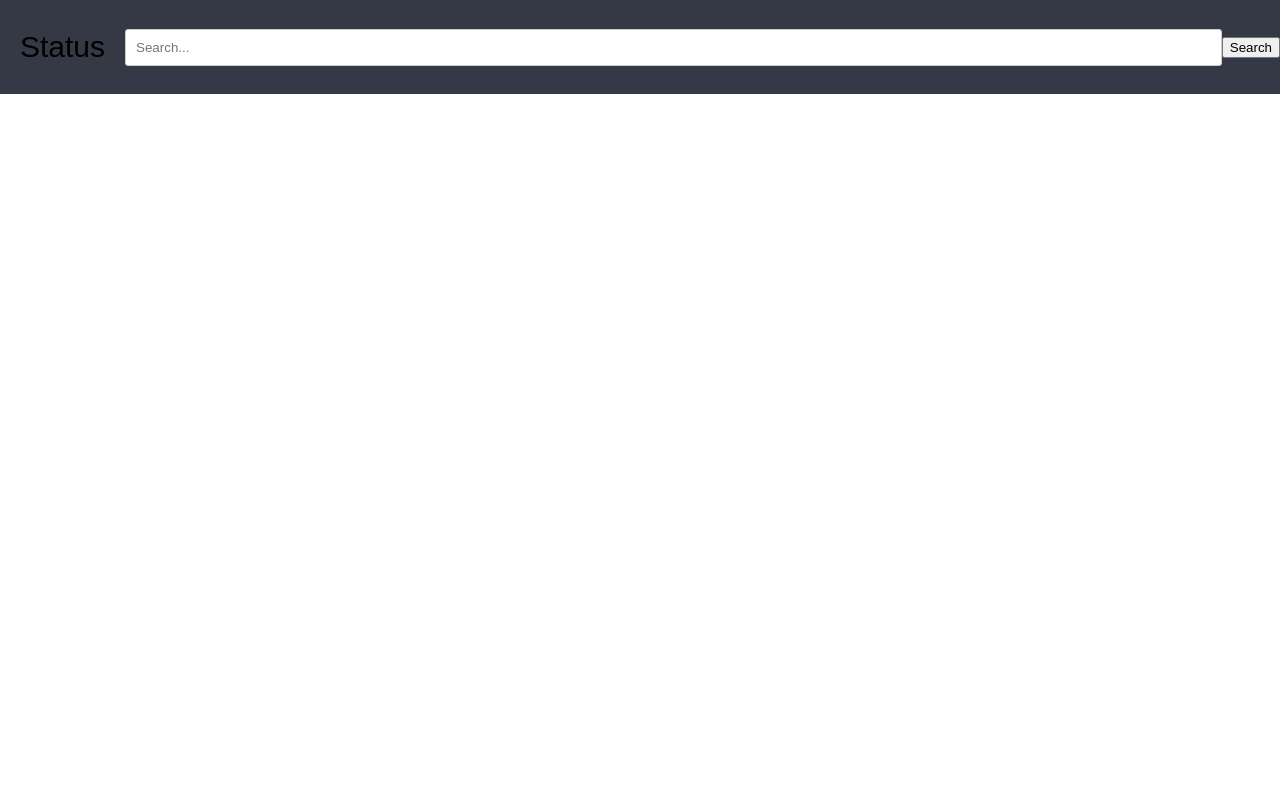
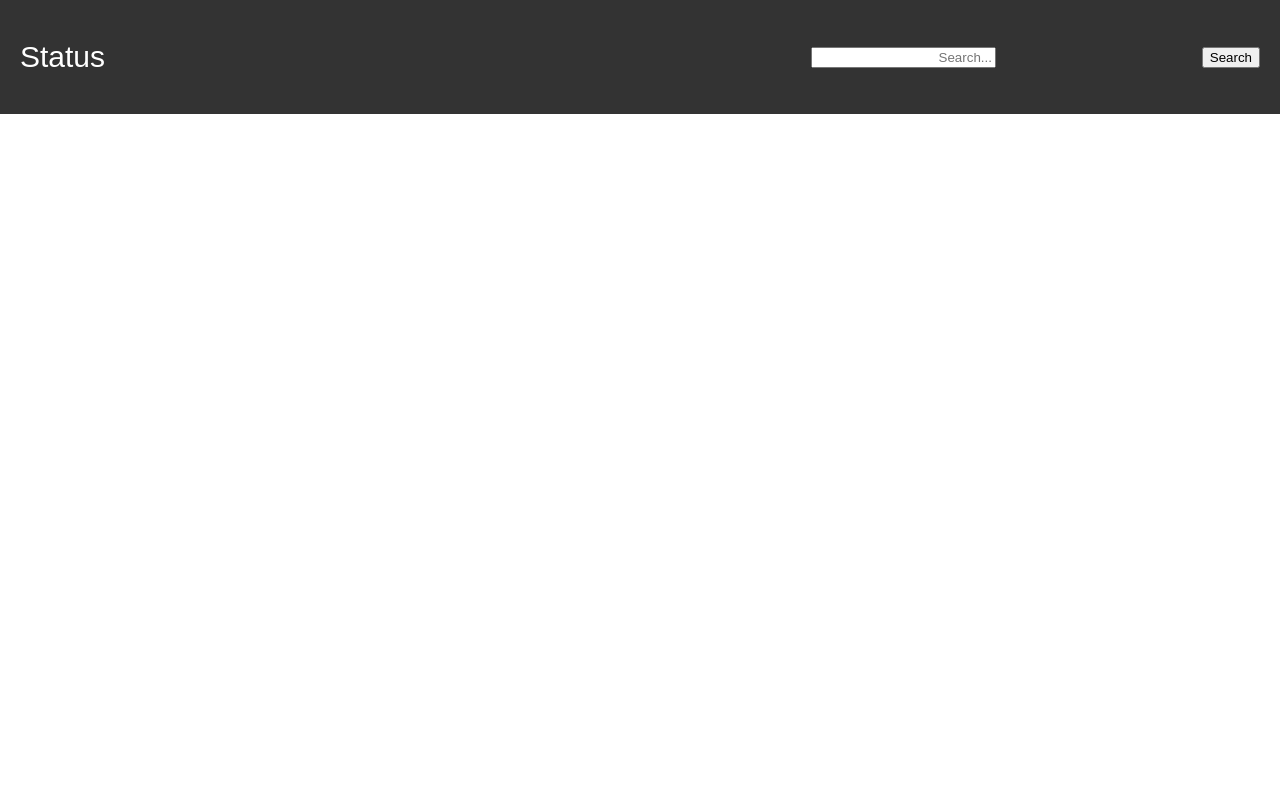
Before and after one commit to JohnMatthewTizon/Inventory-System-project-in-S.I.A, a PHP site: page /Product.html in a window 1280 px wide. Run offline with PHP 8.4, Linux system fonts and the light colour scheme.

Commit message:
remove style in add and inventory section

```diff
--- a/Product.css
+++ b/Product.css
@@ -3,52 +3,20 @@ body{
     margin: 0;
     padding: 0;
     text-align: center;
-    height: 100vh;
-    width: 100vw;
 }
 /*Navigation Bar*/
 .navbar{
-    background-color: #353945;
-    display: flex;
-    justify-content: space-between;
-    align-items: center;
+    background-color: #333; /* Background color of the navbar */
+    color: #fff; /* Text color */
+    padding: 10px 20px; /* Padding for top and bottom, left and right */
+    display: flex; /* Display items horizontally */
+    justify-content: space-between; /* Space items evenly */
+    align-items: center; /* Vertically align items */
 }
 .navbar-title{
     font-size: 30px;
-    margin: 0 20px;
 }
-
-/* Product Form*/
-.form-container {
-    background-color: #f2f2f2;
-    padding: 20px;
-    border-radius: 5px;
-    margin-top: 20px;
+.search-bar{
+    margin-left: 500px;
+    text-align: right;
 }
-
-h2 {
-    font-size: 18px;
-}
-
-input[type="text"],
-input[type="number"] {
-    width: 100%;
-    padding: 10px;
-    margin-top: 10px;
-    margin-bottom: 10px;
-    border: 1px solid #ccc;
-    border-radius: 3px;
-}
-
-.button-add {
-    background-color: #4caf50;
-    color: white;
-    border: none;
-    padding: 10px 20px;
-    cursor: pointer;
-    border-radius: 3px;
-}
-
-button:hover {
-    background-color: #45a049;
-}
```
